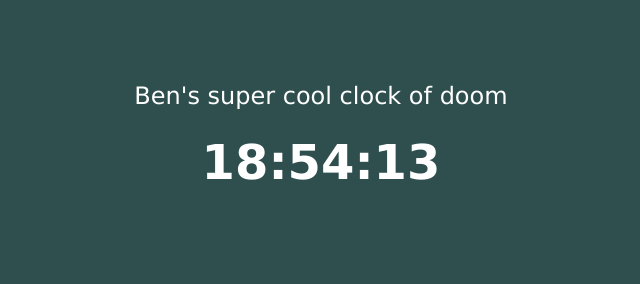
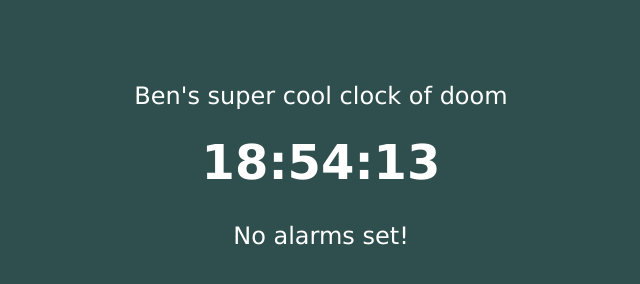
Before and after one commit to bdigregorio/HTMLClock, a plain HTML site: page index.html in a window 1280 px wide. Shown: the whole page, without its empty margins (319-959 px from the left). Drawn offline with Linux system fonts and the light colour scheme.

Commit message:
updated for lab03b

```diff
--- a/index.html
+++ b/index.html
@@ -9,5 +9,6 @@
     <body>
         <p class="white">Ben's super cool clock of doom</p>
         <h1 id="clock" class="white">12:30:55pm</h1>
+        <p class="white">No alarms set!</p>
     </body>
 </html>
```
